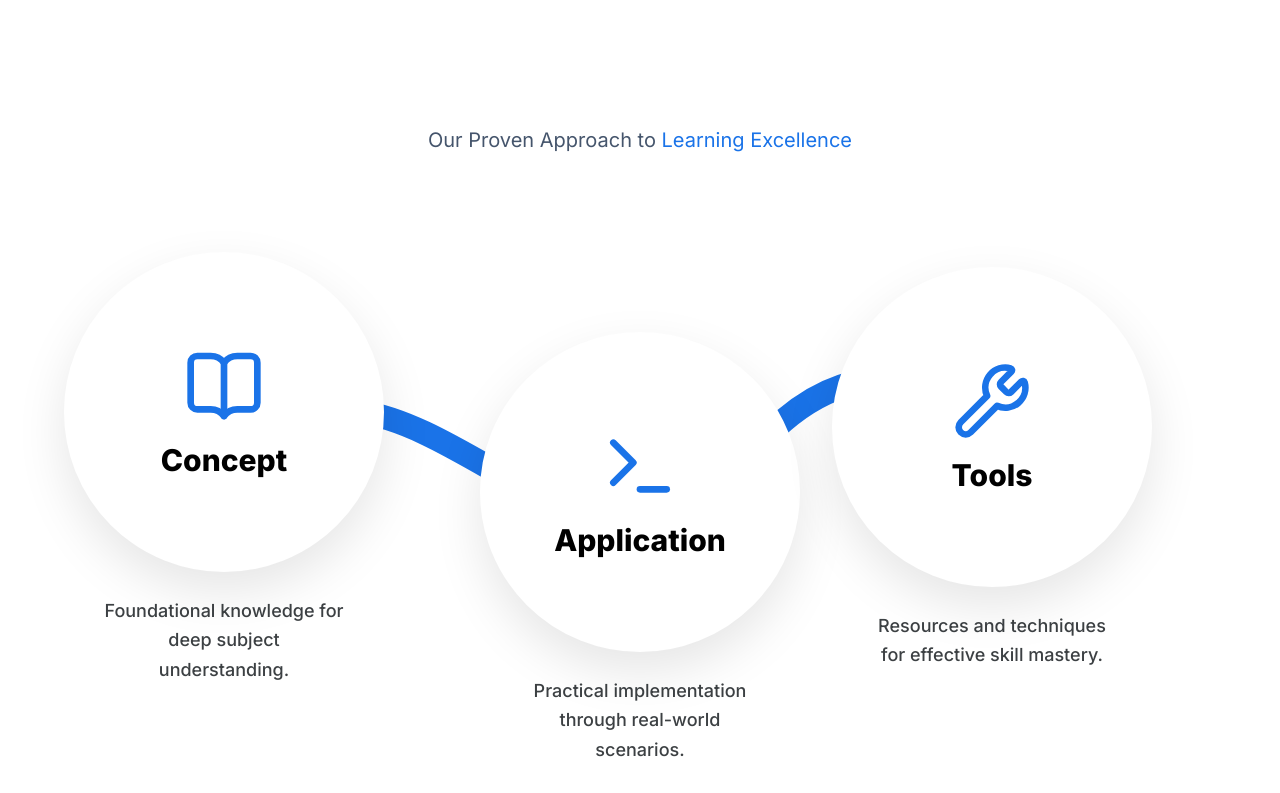
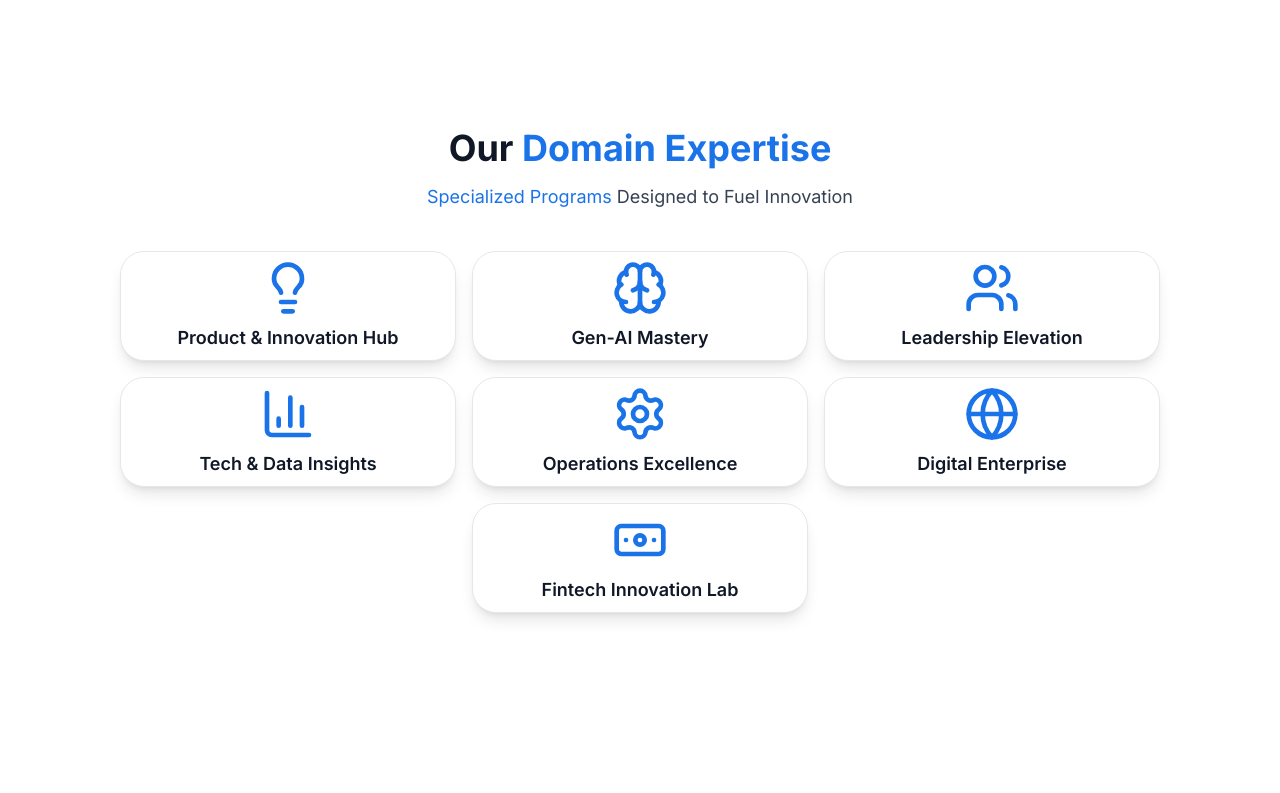
Before and after one commit to dexisworking/accredian-enterprise-clone, a Next.js app: page / in a window 1280 px wide. Shown: the part 2507-3300 px from the top of the page. Built offline with nearby package versions, Linux system fonts and the light colour scheme.

Commit message:
feat: add CAT component to display domain expertise categories

```diff
--- a/components/CAT.tsx
+++ b/components/CAT.tsx
@@ -1,60 +1,54 @@
 "use client";
 
-import { catFramework } from "@/lib/site-data";
-import { BookOpen, Terminal, Wrench } from "lucide-react";
-
-const icons = [BookOpen, Terminal, Wrench];
+import { Lightbulb, Brain, Users, BarChart3, Settings, Globe, Banknote } from "lucide-react";
 
 export function CAT() {
   return (
     <section id="cat" className="py-24 bg-white relative overflow-hidden">
-      <div className="mx-auto max-w-7xl px-4 sm:px-6 lg:px-8 relative z-10">
-        <div className="text-center mb-16">
-          <p className="text-xl text-slate-600">
-            Our Proven Approach to <span className="text-[#1A73E8]">Learning Excellence</span>
+      <div className="max-w-6xl mx-auto px-4" data-cur="cursor">
+        <div className="text-center mb-10 mx-2" data-cur="cursor">
+          <h2 className="text-2xl md:text-4xl font-bold text-gray-900 leading-tight" data-cur="cursor">
+            Our<span className="text-[#1A73E8]"> Domain Expertise</span>
+          </h2>
+          <p className="text-sm sm:text-lg text-gray-700 mt-3 m-auto mx-1" data-cur="cursor">
+            <span className="text-[#1A73E8]" data-cur="cursor">Specialized Programs</span> Designed to Fuel Innovation
           </p>
         </div>
 
-        <div className="relative max-w-6xl mx-auto h-[500px] flex items-center justify-center">
-          {/* Thick Wave SVG Background */}
-          <div className="absolute inset-0 w-full h-full pointer-events-none z-0">
-            <svg viewBox="0 0 1000 500" fill="none" className="w-full h-full preserve-3d">
-              <path
-                d="M100,250 C250,50 450,450 600,250 C750,50 900,250 950,250"
-                stroke="#1A73E8"
-                strokeWidth="24"
-                strokeLinecap="round"
-                className="opacity-100"
-              />
-            </svg>
+        <div className="flex flex-wrap justify-center gap-4 w-full" data-cur="cursor">
+          <div className="p-2 w-[45%] xs:w-[30%] sm:w-[30%] flex sm:flex-col justify-center items-center bg-white border border-gray-200 rounded-xl shadow-lg" data-cur="cursor">
+            <Lightbulb className="text-[#1A73E8] font-semibold w-6 h-6 sm:w-14 sm:h-14 mr-2 sm:mr-0 sm:mb-2" data-cur="cursor" />
+            <h3 className="text-[10px] sm:text-lg font-semibold text-center text-gray-900" data-cur="cursor">Product & Innovation Hub</h3>
           </div>
 
-          <div className="flex flex-col lg:flex-row items-center justify-between w-full relative z-10 gap-0">
-            {catFramework.map((item, i) => {
-              const Icon = icons[i] || BookOpen;
-              const offset = i === 1 ? 'lg:translate-y-20' : i === 2 ? 'lg:-translate-x-16' : '';
-              const negativeMargin = i > 0 ? 'lg:-ml-24' : '';
+          <div className="p-2 w-[45%] xs:w-[30%] sm:w-[30%] flex sm:flex-col justify-center items-center bg-white border border-gray-200 rounded-xl shadow-lg" data-cur="cursor">
+            <Brain className="text-[#1A73E8] font-semibold w-6 h-6 sm:w-14 sm:h-14 mr-2 sm:mr-0 sm:mb-2" data-cur="cursor" />
+            <h3 className="text-[10px] sm:text-lg font-semibold text-center text-gray-900" data-cur="cursor">Gen-AI Mastery</h3>
+          </div>
 
-              return (
-                <div key={item.title} className={`flex flex-col items-center text-center group ${offset} ${negativeMargin}`}>
-                  <div className="relative mb-6">
-                    {/* Large Overlapping Circles */}
-                    <div className="w-[280px] h-[280px] sm:w-[320px] sm:h-[320px] rounded-full border-[12px] border-white flex items-center justify-center bg-white shadow-[0_20px_50px_rgba(0,0,0,0.1)] group-hover:scale-105 transition-transform duration-500 relative z-20">
-                      <div className="flex flex-col items-center">
-                         <Icon size={80} className="text-[#1A73E8] mb-4" />
-                         <h3 className="text-3xl font-extrabold text-[#000000]">
-                           {item.title}
-                         </h3>
-                      </div>
-                    </div>
-                  </div>
+          <div className="p-2 w-[45%] xs:w-[30%] sm:w-[30%] flex sm:flex-col justify-center items-center bg-white border border-gray-200 rounded-xl shadow-lg">
+            <Users className="text-[#1A73E8] font-semibold w-6 h-6 sm:w-14 sm:h-14 mr-2 sm:mr-0 sm:mb-2" />
+            <h3 className="text-[10px] sm:text-lg font-semibold text-center text-gray-900">Leadership Elevation</h3>
+          </div>
 
-                  <p className="text-lg text-[#3C4043] leading-relaxed max-w-[240px] font-medium">
-                    {item.description}
-                  </p>
-                </div>
-              );
-            })}
+          <div className="p-2 w-[45%] xs:w-[30%] sm:w-[30%] flex sm:flex-col justify-center items-center bg-white border border-gray-200 rounded-xl shadow-lg" data-cur="cursor">
+            <BarChart3 className="text-[#1A73E8] font-semibold w-6 h-6 sm:w-14 sm:h-14 mr-2 sm:mr-0 sm:mb-2" />
+            <h3 className="text-[10px] sm:text-lg font-semibold text-center text-gray-900">Tech & Data Insights</h3>
+          </div>
+
+          <div className="p-2 w-[45%] xs:w-[30%] sm:w-[30%] flex sm:flex-col justify-center items-center bg-white border border-gray-200 rounded-xl shadow-lg" data-cur="cursor">
+            <Settings className="text-[#1A73E8] font-semibold w-6 h-6 sm:w-14 sm:h-14 mr-2 sm:mr-0 sm:mb-2" />
+            <h3 className="text-[10px] sm:text-lg font-semibold text-center text-gray-900">Operations Excellence</h3>
+          </div>
+
+          <div className="p-2 w-[45%] xs:w-[30%] sm:w-[30%] flex sm:flex-col justify-center items-center bg-white border border-gray-200 rounded-xl shadow-lg">
+            <Globe className="text-[#1A73E8] font-semibold w-6 h-6 sm:w-14 sm:h-14 mr-2 sm:mr-0 sm:mb-2" />
+            <h3 className="text-[10px] sm:text-lg font-semibold text-center text-gray-900">Digital Enterprise</h3>
+          </div>
+
+          <div className="p-2 w-[45%] xs:w-[30%] sm:w-[30%] flex sm:flex-col justify-center items-center bg-white border border-gray-200 rounded-xl shadow-lg">
+            <Banknote className="text-[#1A73E8] font-semibold w-6 h-6 sm:w-14 sm:h-14 mr-2 sm:mr-0 sm:mb-2" />
+            <h3 className="text-[10px] sm:text-lg font-semibold text-center text-gray-900">Fintech Innovation Lab</h3>
           </div>
         </div>
       </div>
```
